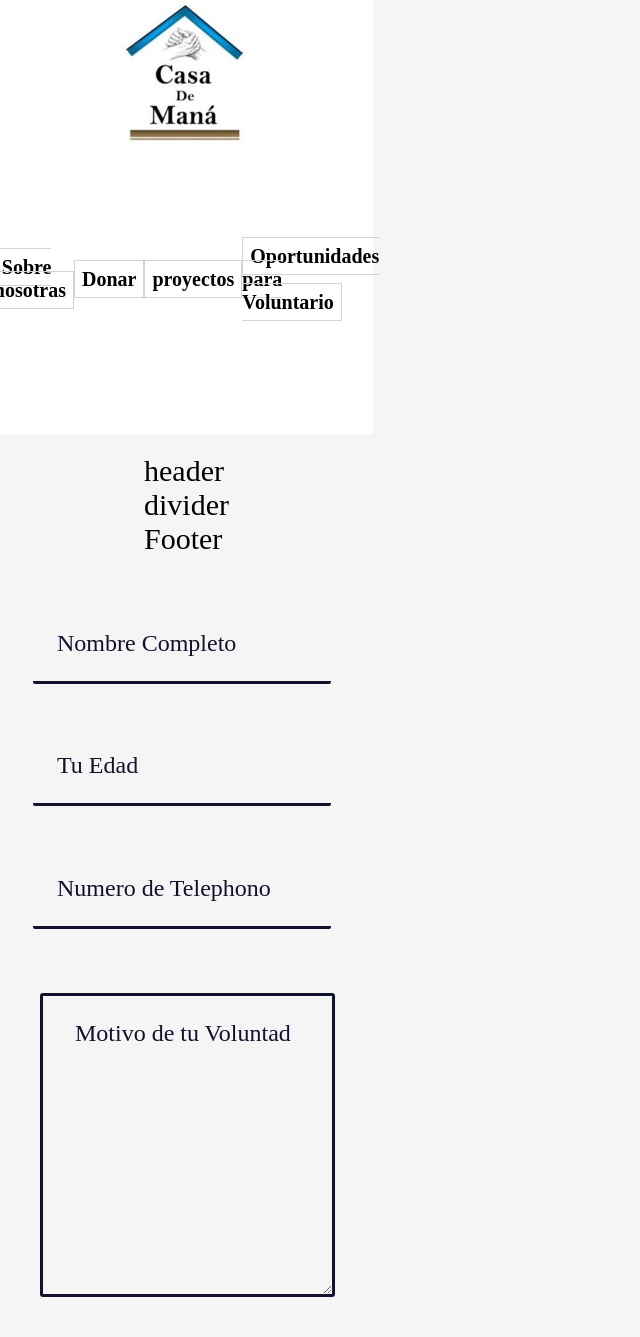
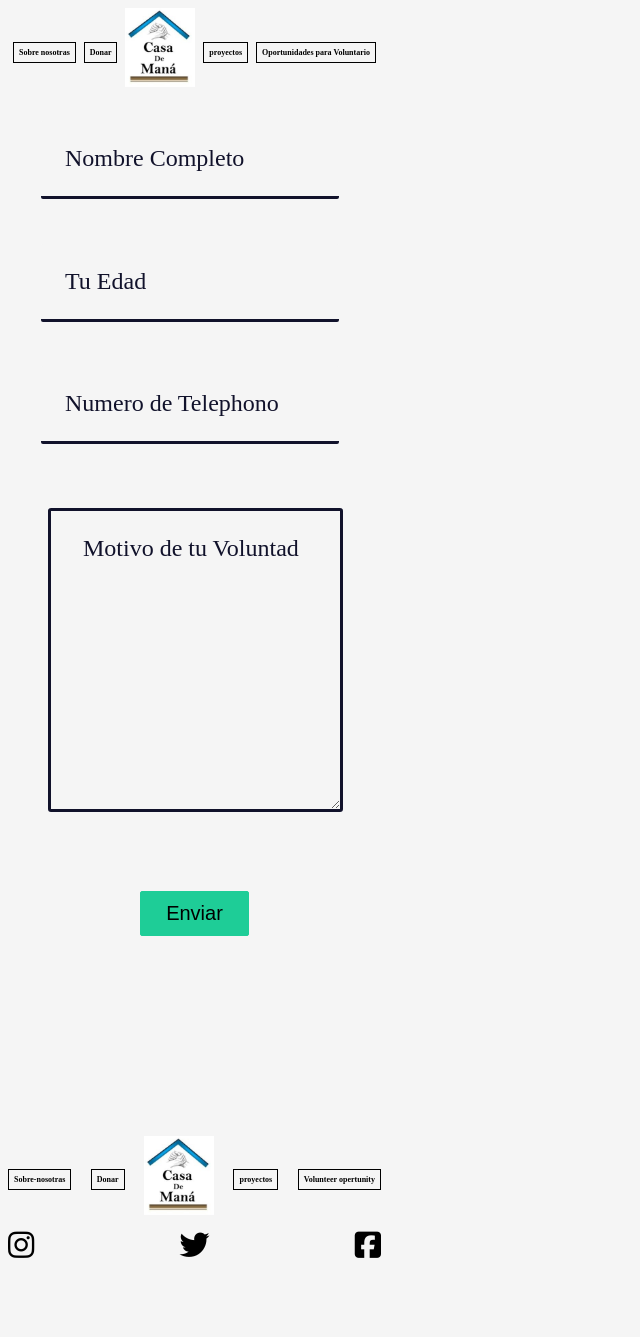
Before and after one commit to adrianlebaron/casa-de-mana, a plain HTML site: page volunteer.html in a window 1280 px wide. Shown: the top 1337 px of the page, without its empty margins (0-640 px from the left). After the commit the page ends 1271 px from the top, so only its background shows below. Drawn offline with Linux system fonts and the light colour scheme; files that its build step writes are made by us from their sources.

Commit message:
all navigation links fixed and pages mostly fixed donate is still not here

```diff
--- a/header-and-footer.css
+++ /dev/null
@@ -1,123 +0,0 @@
-body {
-    margin: 0;
-    padding: 0;
-    /* font-family: 'Roboto', sans-serif; */
-    /* background-color: #B5B2C2; */
-}
-
-.header-wrapper {
-    background-color: white;
-    padding-bottom: 30px;
-    display: flex;
-    justify-content: center;
-}
-
-
-
-
-
-.nav-links {
-    display: flex;
-    justify-content: space-between;
-    height: 190px;
-    align-items: center;
-    margin-top: 30px;
-    margin-bottom: 30px;
-
-}
-
-.nav-links a {
-    font-size: 20px;
-    text-decoration: none;
-    color: black;
-    padding: 7px;
-    margin-bottom: 10px;
-    font-weight: 800;
-    border: 0.7px solid lightgray;
-    transition: 0.5s all;
-}
-
-.nav-links a:hover {
-
-    box-shadow: 1px 1px 5px 1px rgba(0, 0, 0, 0.5);
-}
-
-/* .hlink a{
-    box-shadow: 1px 1px 5px 1px rgba(0, 0, 0, 0.5);
-
-} */
-
-.logo {
-    text-align: center;
-}
-
-.logo img {
-    height: 150px;
-}
-
-/* footer */
-.footer-wrapper {
-    height: 350px;
-    padding-bottom: 30px;
-}
-
-
-.fnav-links {
-    display: flex;
-    justify-content: space-between;
-    height: 190px;
-    align-items: center;
-    margin-top: 30px;
-    margin-bottom: 30px;
-    margin-left: 25%;
-    margin-right: 25%;
-}
-
-.fnav-links a {
-    font-size: 10px;
-    text-decoration: none;
-    color: black;
-    padding: 7px;
-    margin-bottom: 10px;
-    font-weight: 800;
-    border: 0.7px solid lightgray;
-    transition: 0.5s all;
-}
-
-.fnav-links a:hover {
-
-    box-shadow: 1px 1px 5px 1px rgba(0, 0, 0, 0.5);
-}
-
-.logo {
-    text-align: center;
-}
-
-.logo img {
-    height: 150px;
-}
-
-.social-links-wrapper {
-    margin-left: 25%;
-    margin-right: 25%;
-}
-
-.social-links {
-    display: flex;
-    justify-content: space-between;
-    align-items: center;
-}
-
-.social-links i {
-    color: black;
-    font-size: 30px;
-}
-
-/* delete this */
-.h1 {
-    margin: 20px;
-    display: flex;
-    justify-content: center;
-    background-color: whitesmoke;
-    font-size: 30px;
-}
--- a/projects_page.css
+++ /dev/null
@@ -1,137 +0,0 @@
-.container {
-    display: flex;
-    justify-content: center;
-    align-items: center;
-}
-
-h1 {
-    padding-left: 2.7em;
-    margin-bottom: 3em;
-    /* color: rgb(35, 124, 27); */
-    color: #11A9EC;
-}
-
-.rosa {
-    margin-bottom: 3em;
-}
-
-.rosa h2 {
-    color: #8B6F48;
-    padding-left: 5.9em;
-}
-
-.kids {
-    margin-bottom: 3em;
-}
-
-.kids h2 {
-    color: #8B6F48;
-    padding-left: 5.5em;
-}
-
-.heart {
-    margin-bottom: 3em;
-}
-
-.heart h2 {
-    color: #8B6F48;
-    padding-left: 6.9em;
-}
-
-.razor iframe {
-    margin-bottom: 3em;
-    margin-left: 7.1em;
-}
-
-.razor h2 {
-    color: #8B6F48;
-    padding-left: 6.8em;
-}
-
-.adela {
-    margin-bottom: 3em;
-}
-
-.adela h2 {
-    color: #8B6F48;
-    padding-left: 7em;
-}
-
-.ramona iframe {
-    width: 31.2em;
-    margin-bottom: 1em;
-    height: 40em;
-}
-
-.ramona h2 {
-    color: #8B6F48;
-    padding-left: 4.8em;
-}
-
-
-
-.logo {
-    text-align: center;
-}
-
-.logo img {
-    height: 150px;
-}
-
-/* footer */
-.footer-wrapper {
-    height: 350px;
-    padding-bottom: 30px;
-}
-
-
-.fnav-links {
-    display: flex;
-    justify-content: space-between;
-    height: 190px;
-    align-items: center;
-    margin-top: 30px;
-    margin-bottom: 30px;
-    margin-left: 25%;
-    margin-right: 25%;
-}
-
-.fnav-links a {
-    font-size: 10px;
-    text-decoration: none;
-    color: black;
-    padding: 7px;
-    margin-bottom: 10px;
-    font-weight: 800;
-    border: 0.7px solid lightgray;
-    transition: 0.5s all;
-}
-
-.fnav-links a:hover {
-
-    box-shadow: 1px 1px 5px 1px rgba(0, 0, 0, 0.5);
-}
-
-.logo {
-    text-align: center;
-}
-
-.logo img {
-    height: 150px;
-}
-
-.social-links-wrapper {
-    margin-left: 25%;
-    margin-right: 25%;
-}
-
-.social-links {
-    display: flex;
-    justify-content: space-between;
-    align-items: center;
-}
-
-.social-links i {
-    color: black;
-    font-size: 30px;
-}
--- /dev/null
+++ b/styles/header-and-footer.css
@@ -0,0 +1,64 @@
+.header-wrapper {
+    margin-left: 5px;
+    margin-right: 5px;
+}
+
+
+.nav-links {
+    display: flex;
+    justify-content: space-between;
+    align-items: center;
+}
+
+.nav-links a {
+    font-size: 8px;
+    padding: 5px 5px 5px 5px;
+    text-decoration: none;
+    border: 1px solid black;
+    color: #000000;
+    font-weight: 900;
+}
+
+.logo img {
+    width: 70px;
+}
+
+.fnav-links {
+    display: flex;
+    justify-content: space-between;
+    align-items: center;
+}
+
+.nav-links a:hover {
+    box-shadow: 1px 1px 5px 2px rgba(0, 0, 0, 0.5);
+}
+
+.fnav-links a:hover {
+    box-shadow: 1px 1px 5px 2px rgba(0, 0, 0, 0.5);
+}
+
+
+.fnav-links a {
+    font-size: 8px;
+    padding: 5px 5px 5px 5px;
+    text-decoration: none;
+    border: 1px solid black;
+    color: #000000;
+    font-weight: 900;
+    margin-left: 0px;
+    margin-right: 0px;
+    margin-top: 0px;
+    margin-bottom: 0px;
+}
+
+.social-links {
+    display: flex;
+    justify-content: space-between;
+    align-items: center;
+    font-size: 30px;
+    margin-top: 10px;
+}
+
+.social-links a {
+    color: black;
+}
--- a/volunteer.html
+++ b/volunteer.html
@@ -3,19 +3,23 @@
 <head>
     <meta charset="UTF-8">
     <meta name="viewport" content="width=device-width, initial-scale=1.0">
-    <link rel="stylesheet" href="volunteer.css">
-    <link rel="stylesheet" href="header-and-footer.css">
+    <link rel="stylesheet" href="/styles/volunteer.css">
+    <link rel="stylesheet" href="/styles/header-and-footer.css">
     <title>Volentario</title>
+
+    <script src="https://kit.fontawesome.com/22d4de35c5.js" crossorigin="anonymous"></script>
+
 </head>
 <body>
     <div class="page">
 
 <body>
+
+<!-- header -->
+
 <div class="header-wrapper">
     <div class="header">
-            <div class="logo">
-                <img src="/Images/2020-05-01 10_07_13-b4590c71-56cc-4225-b1ae-dd0c2c927d62 - Paint.png" alt="logo">
-            </div>
+
         <div class="nav-links">
             <div class="hlink">
                 <a class="about" href="about.html">Sobre nosotras</a>
@@ -23,6 +27,11 @@
             <div class="link">
                 <a href="#">Donar</a>
             </div>
+
+            <div class="logo">
+                <img src="/Images/2020-05-01 10_07_13-b4590c71-56cc-4225-b1ae-dd0c2c927d62 - Paint.png" alt="logo">
+            </div>
+
             <div class="link">
                 <a href="projects_page.html">proyectos</a>
             </div>
@@ -34,9 +43,8 @@
 </div>
 
 
-        <div class="h1">
-            header <br> divider <br> Footer
-        </div>
+<!-- header -->
+
         <div class="volunteer-form">
             <div class="forms">
                 <form name="volunteer" method="Submit" data-netlify="true">
@@ -80,6 +88,11 @@
                 <div class="link">
                     <a href="#">Donar</a>
                 </div>
+
+                <div class="logo">
+                    <img src="/Images/2020-05-01 10_07_13-b4590c71-56cc-4225-b1ae-dd0c2c927d62 - Paint.png" alt="logo">
+                </div>
+
                 <div class="link">
                     <a href="projects_page.html">proyectos</a>
                 </div>
@@ -99,6 +112,8 @@
             </div>
         </div>
     </div>
+    <!-- footer -->
+
 </body>
 </html>
 </body>
```
Also changed, not shown: about.html (+14 -18 lines), header-footer.html (+12 -4 lines), projects_page.html (+19 -38 lines), styles/projects_page.css (added, +66 -0 lines). Lines whose indentation alone changed are shown as unchanged.
